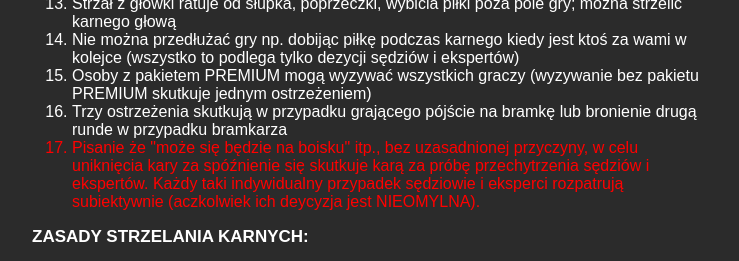
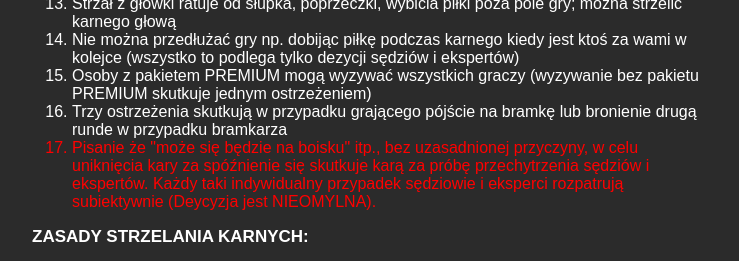
Before and after one commit to 4acper4354/SMSPremium, a plain HTML site: page index.html in a window 1280 px wide. Shown: the part 1520-1781 px from the top of the page, without its empty margins (268-1007 px from the left). Drawn offline with Linux system fonts and the light colour scheme.

Commit message:
index.html

```diff
--- a/index.html
+++ b/index.html
@@ -65,7 +65,7 @@
                 <li>Nie można przedłużać gry np. dobijąc piłkę podczas karnego kiedy jest ktoś za wami w kolejce (wszystko to podlega tylko dezycji sędziów i ekspertów)</br></li>
                 <li>Osoby z pakietem PREMIUM mogą wyzywać wszystkich graczy (wyzywanie bez pakietu PREMIUM skutkuje jednym ostrzeżeniem)</li>
                 <li>Trzy ostrzeżenia skutkują w przypadku grającego pójście na bramkę lub bronienie drugą runde w przypadku bramkarza</li>
-                <li class="wazneZasady">Pisanie że "może się będzie na boisku" itp., bez uzasadnionej przyczyny, w celu uniknięcia kary za spóźnienie się skutkuje karą za próbę przechytrzenia sędziów i ekspertów. Każdy taki indywidualny przypadek sędziowie i eksperci rozpatrują subiektywnie (aczkolwiek ich deycyzja jest NIEOMYLNA).</li>
+                <li class="wazneZasady">Pisanie że "może się będzie na boisku" itp., bez uzasadnionej przyczyny, w celu uniknięcia kary za spóźnienie się skutkuje karą za próbę przechytrzenia sędziów i ekspertów. Każdy taki indywidualny przypadek sędziowie i eksperci rozpatrują subiektywnie (Deycyzja jest NIEOMYLNA).</li>
             </ol>
             <b>ZASADY STRZELANIA KARNYCH:</b></br>
             <ol>
```
